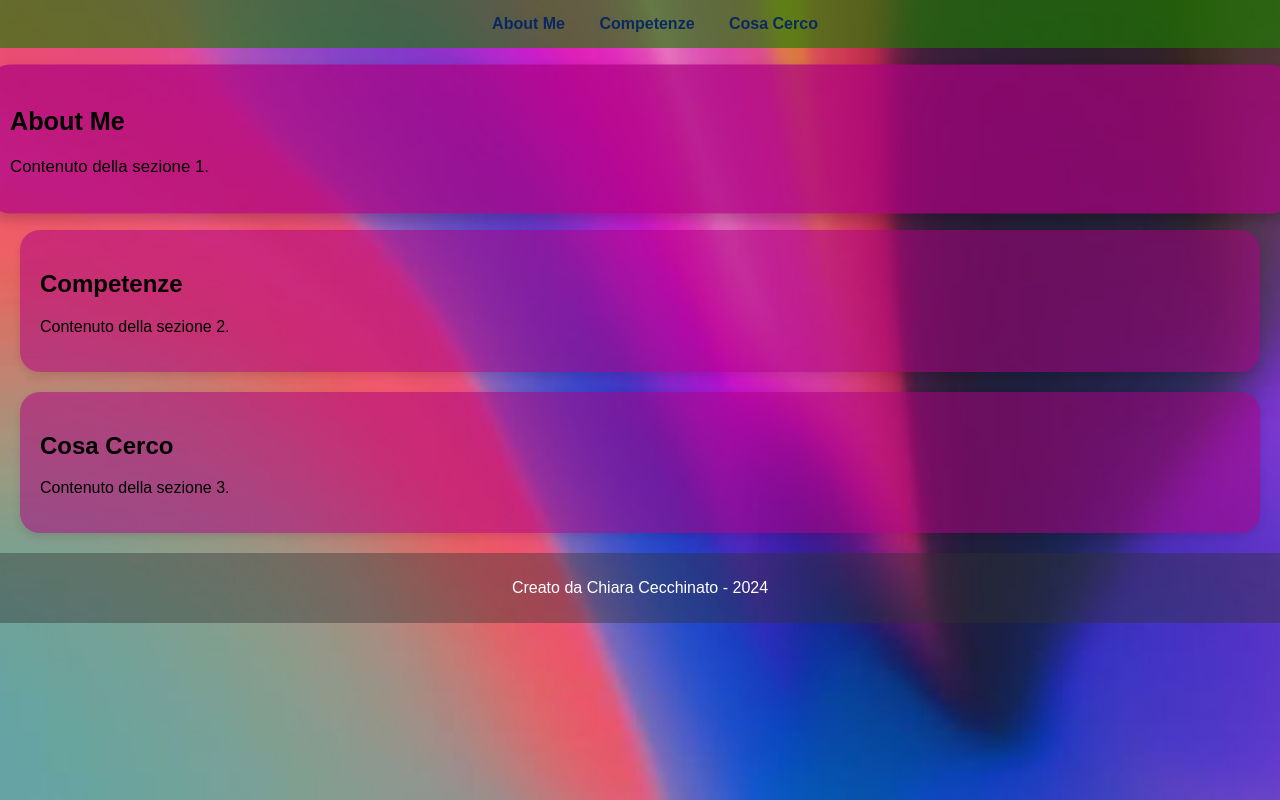
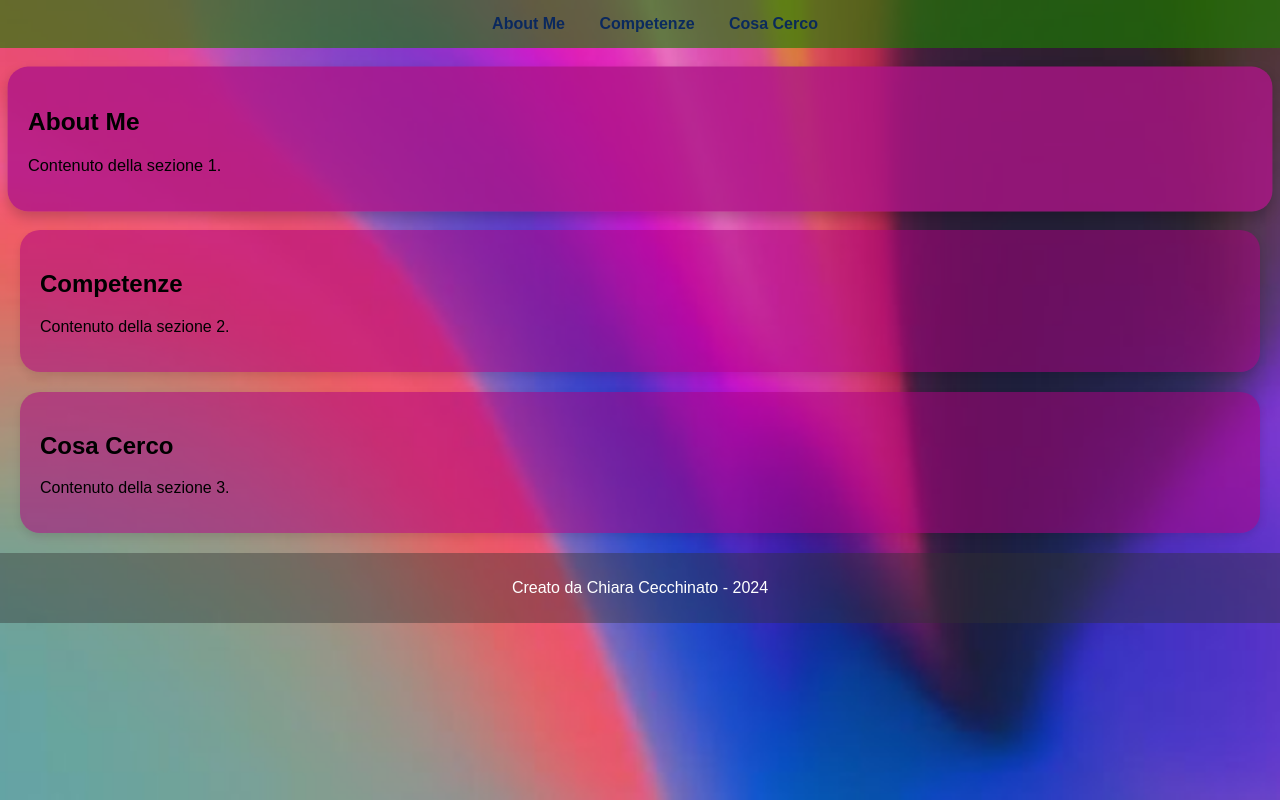
Before and after one commit to chiaracecchinato/about-me, a plain HTML site: page index.html in a window 1280 px wide. In both pictures the pointer is over the element 640 px from the left and 138 px from the top of the page. Shown: the top 800 px of the page. Drawn offline with Linux system fonts and the light colour scheme.

Commit message:
Update style.css

```diff
--- a/style.css
+++ b/style.css
@@ -30,8 +30,8 @@ main {
 }
 
 .round-box:hover {
- background-color: #ac0282b4; /* Cambia il colore di sfondo al passaggio del mouse */
- transform: scale(1.05); /* Ingrossa leggermente la box */
+ background-color: #ad1587ca; /* Cambia il colore di sfondo al passaggio del mouse */
+ transform: scale(1.02); /* Ingrossa leggermente la box */
  box-shadow: 0 6px 12px rgba(0, 0, 0, 0.2); /* Aumenta l'ombreggiatura al passaggio del mouse */
 }
 
```
